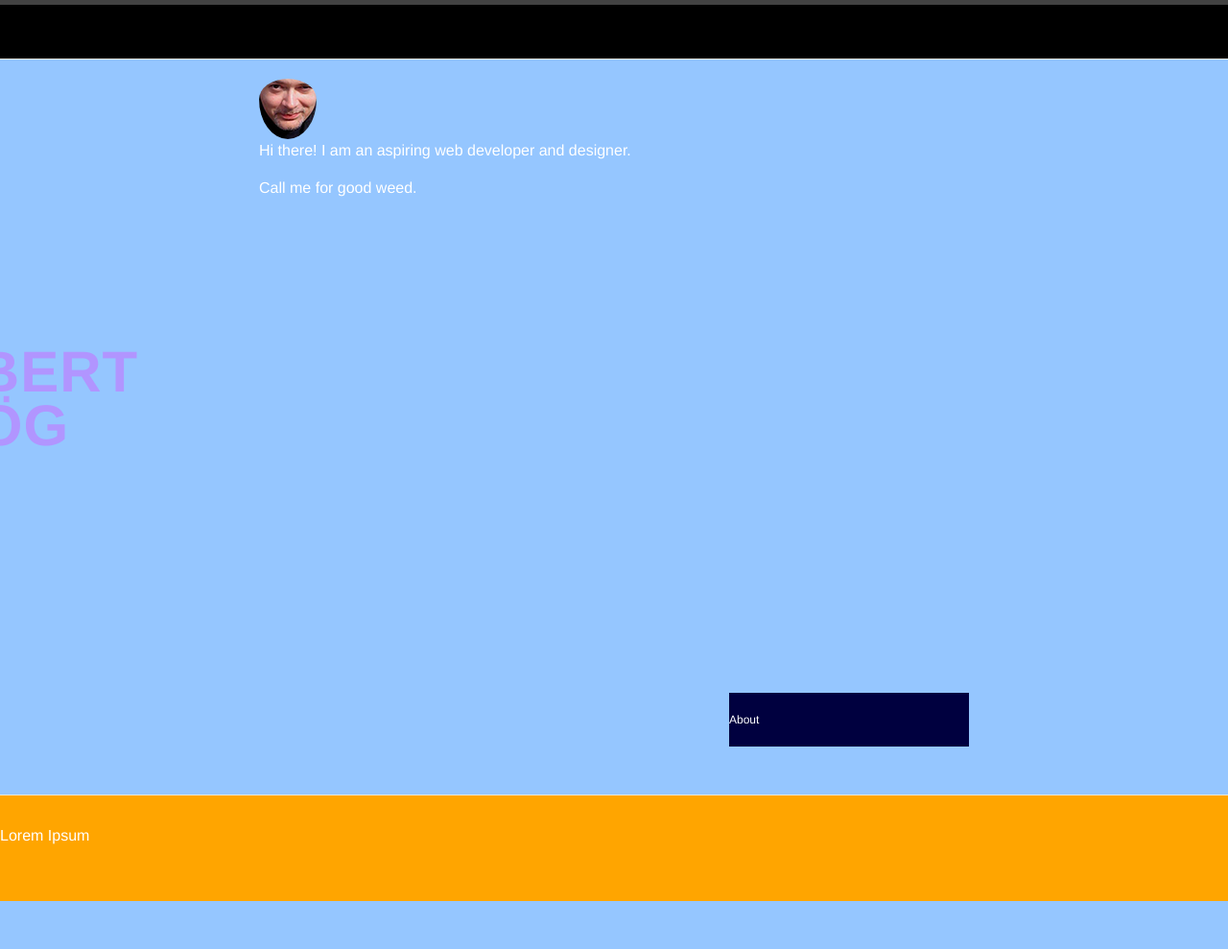
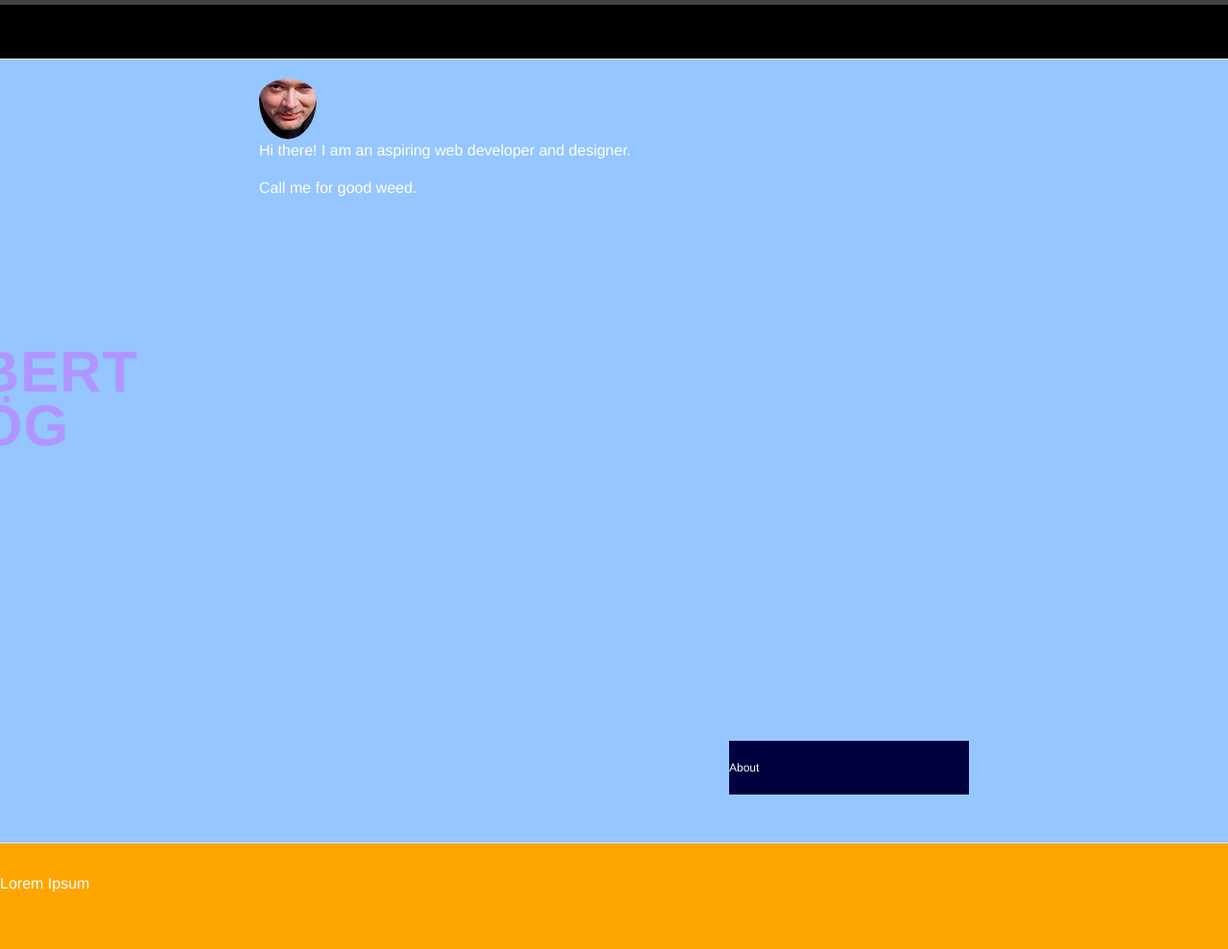
Before and after one commit to roberthoog/roberthoog.github.io, a Jekyll site: the page built from index.html, in a window 1280 px wide. Shown: the whole page at 96% size. Built offline with Jekyll 4.4.1, drawn with Linux system fonts in a browser that asks for light colours; before the commit the page ends 939 px from its top, so only the background shows below that.

Commit message:
Footer in place for once

```diff
--- a/_sass/_layout.scss
+++ b/_sass/_layout.scss
@@ -47,7 +47,7 @@ R: 149  G: 255  B: 206
 .site-nav {
     float: right;
     line-height: 56px;
-    margin-top: 50px;
+    margin-top: 100px;
     background: $brand-color;
     width: 250px;
     font-size: 12px;
@@ -120,11 +120,14 @@ R: 149  G: 255  B: 206
 .site-footer {
     border-top: 1px solid $grey-color-light;
     padding: $spacing-unit 0;
-    height:55px;
+    height:50px;
+    width: 100%;
 }
 .site-footer, .wrapper:after {
     height: 50px;
     margin-bottom: 0;
+    position: relative;
+    bottom:0
 }
 .site-footer {
     background: orange;
```
